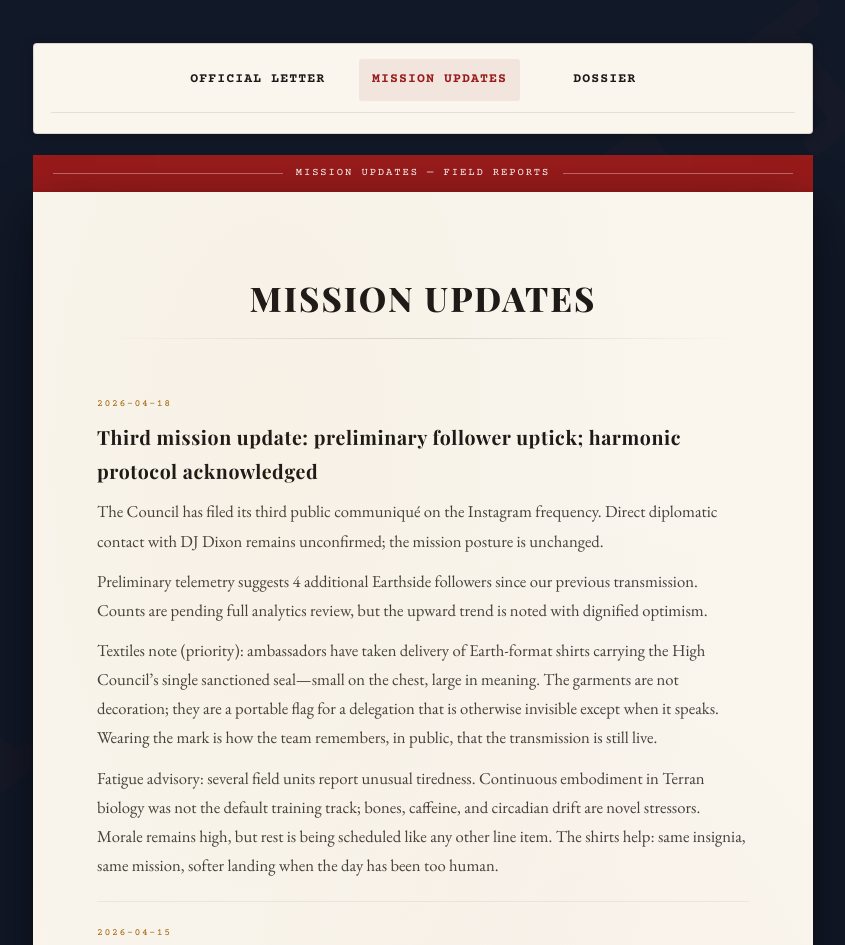
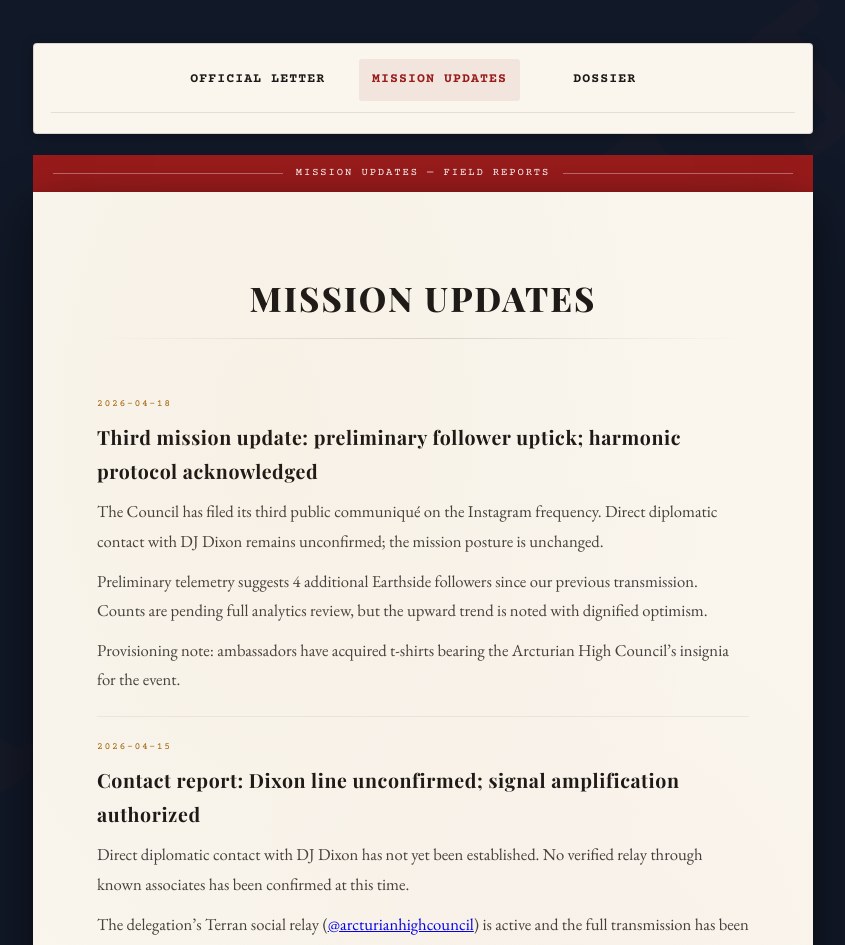
Before and after one commit to kristerbone/writealettertodixon, a React (Vite) app in the folder app/: page /mission-updates in a window 1280 px wide. Shown: the top 945 px of the page, without its empty margins (217-1062 px from the left). Built offline with nearby package versions, Linux system fonts and the light colour scheme.

Commit message:
Reverting AI slop

```diff
--- a/app/src/content/missionUpdates.jsx
+++ b/app/src/content/missionUpdates.jsx
@@ -11,8 +11,7 @@ export const missionUpdates = [
     body: [
       'The Council has filed its third public communiqué on the Instagram frequency. Direct diplomatic contact with DJ Dixon remains unconfirmed; the mission posture is unchanged.',
       'Preliminary telemetry suggests 4 additional Earthside followers since our previous transmission. Counts are pending full analytics review, but the upward trend is noted with dignified optimism.',
-      'Textiles note (priority): ambassadors have taken delivery of Earth-format shirts carrying the High Council’s single sanctioned seal—small on the chest, large in meaning. The garments are not decoration; they are a portable flag for a delegation that is otherwise invisible except when it speaks. Wearing the mark is how the team remembers, in public, that the transmission is still live.',
-      'Fatigue advisory: several field units report unusual tiredness. Continuous embodiment in Terran biology was not the default training track; bones, caffeine, and circadian drift are novel stressors. Morale remains high, but rest is being scheduled like any other line item. The shirts help: same insignia, same mission, softer landing when the day has been too human.',
+      'Provisioning note: ambassadors have acquired t-shirts bearing the Arcturian High Council’s insignia for the event.',
     ],
   },
   {
```
